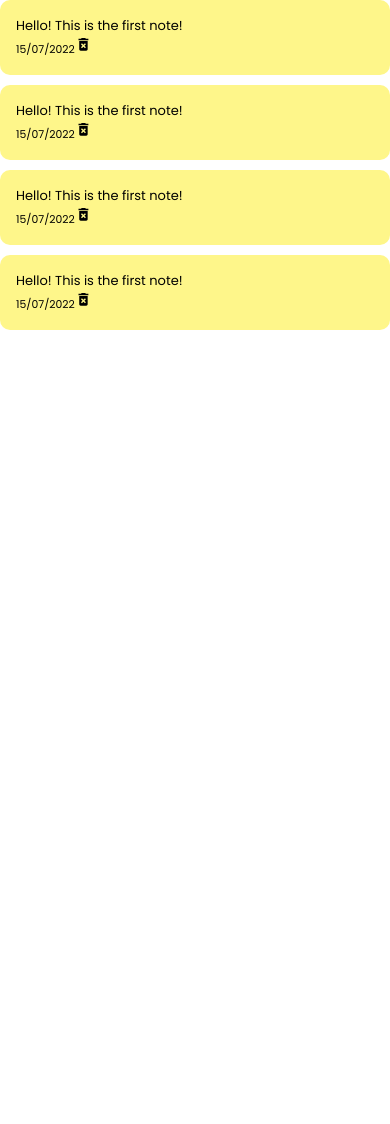
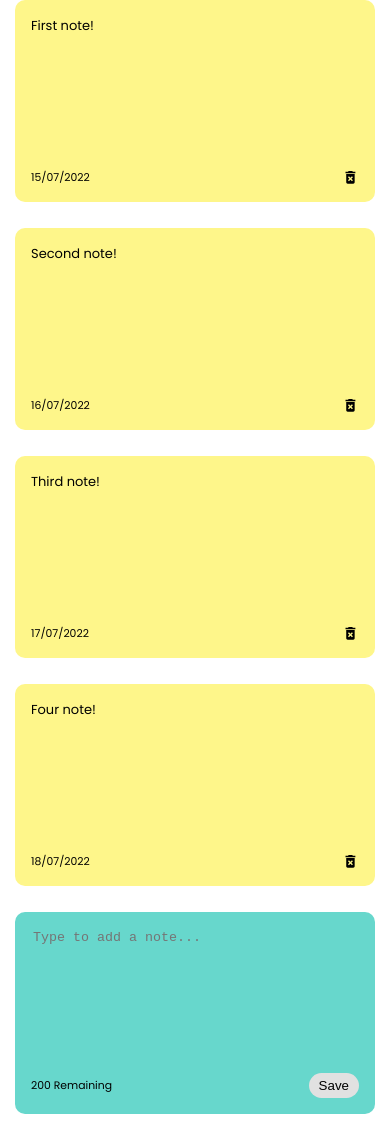
Before and after one commit to gabrielsav/react-notes-app, a React (Create React App) app: page / in a window 390 px wide. Before the commit the page ends 844 px from the top, so only its background shows below. Built offline with nearby package versions, Linux system fonts and the light colour scheme; the HTML template or start-up script is replaced by a standard one.

Commit message:
added new-note component;  style: fully-responsive, css flex-contents, design-system  ;

```diff
--- a/src/App.js
+++ b/src/App.js
@@ -1,9 +1,36 @@
+import { useState } from 'react';
+import{ nanoid } from 'nanoid';
 import NotesList from './components/NotesList';
 
 const App = () => {
+  const [notes, setNotes] = useState([
+
+    {
+      id: nanoid(),
+      text:"First note!",
+      date: "15/07/2022",
+    },
+    {
+      id: nanoid(),
+      text:"Second note!",
+      date: "16/07/2022",
+    },
+    {
+      id: nanoid(),
+      text:"Third note!",
+      date: "17/07/2022",
+    },
+    {
+      id: nanoid(),
+      text:"Four note!",
+      date: "18/07/2022",
+    },
+
+]);
+
   return (
     <div className="container">
-      <NotesList />
+      <NotesList notes={notes}/>
     </div>
   );
 };
--- /dev/null
+++ b/src/components/AddNote.js
@@ -0,0 +1,20 @@
+import { useState } from "react";
+
+const AddNote = () => {
+    const [noteText, setNoteText] = useState('');
+    return(
+        <div className="note new" >
+          <textarea
+            rows="8"
+            cols="10"
+            placeholder="Type to add a note..."
+            ></textarea>
+            <div className="note-footer">
+                <small>200 Remaining</small>
+                <button className='save' >Save</button>
+            </div>
+
+    </div>)
+}
+
+export default AddNote;
--- a/src/components/Note.js
+++ b/src/components/Note.js
@@ -1,11 +1,11 @@
 import {MdDeleteForever} from 'react-icons/md'
 
-const Note = () => {
+const Note = ({ id, text, date }) => {
     return(
         <div className='note'>
-            <span>Hello! This is the first note!</span>
+            <span>{text}</span>
             <div className="note-footer">
-                <small>15/07/2022</small>
+                <small>{date}</small>
                 <MdDeleteForever className='delete-icon' size='1.3em' />
             </div>
         </div>
--- a/src/components/NotesList.js
+++ b/src/components/NotesList.js
@@ -1,16 +1,17 @@
 
 import Note from "./Note";
+import AddNote from "./AddNote";
 
-const NotesList = () => {
+const NotesList = ({ notes }) => {
     return (
         <div className='notes-list'>
-            <Note />
-            <Note />
-            <Note />
-            <Note />
+            {notes.map((note)=> (
+                 <Note id={note.id} text={note.text} date={note.date} />
+            ))}
+            <AddNote />
         </div>
 
     );
 
-}
+};
     export default NotesList;
--- a/src/index.css
+++ b/src/index.css
@@ -14,6 +14,47 @@
     monospace;
 }
 
+.container{
+  max-width: 960px;
+  margin-right: auto;
+  margin-left: auto;
+  padding-right: 15px;
+  padding-left: 15px;
+}
+
+.notes-list{
+  display: grid;
+  grid-gap: 1rem;
+  grid-template-columns: repeat(auto-fit , minmax(250px, 1fr));
+}
+
+.note.new{
+  background-color: #67d7cc;
+}
+
+textarea{
+  border: none;
+  resize: none;
+  background-color: #67d7cc;
+}
+
+textarea:focus{
+  outline: none;
+}
+
+.save {
+  background-color: #e1e1e1;
+  border: none;
+  border-radius: 15px;
+  padding: 5px 10px 5px 10px;
+}
+
+.save:hover{
+  background-color: #ededed;
+  cursor: pointer;
+
+}
+
 .note{
   background-color: #fef68a;
   font-family: 'Poppins', sans-serif;
@@ -21,4 +62,16 @@
   margin-bottom: 10px;
   border-radius: 10px;
   padding: 1rem;
+  min-height: 170px;
+  display: flex;
+  flex-direction: column;
+  justify-content: space-between;
+
 }
+
+.note-footer {
+  display: flex;
+  align-items: center;
+  justify-content: space-between;
+
+}
```
